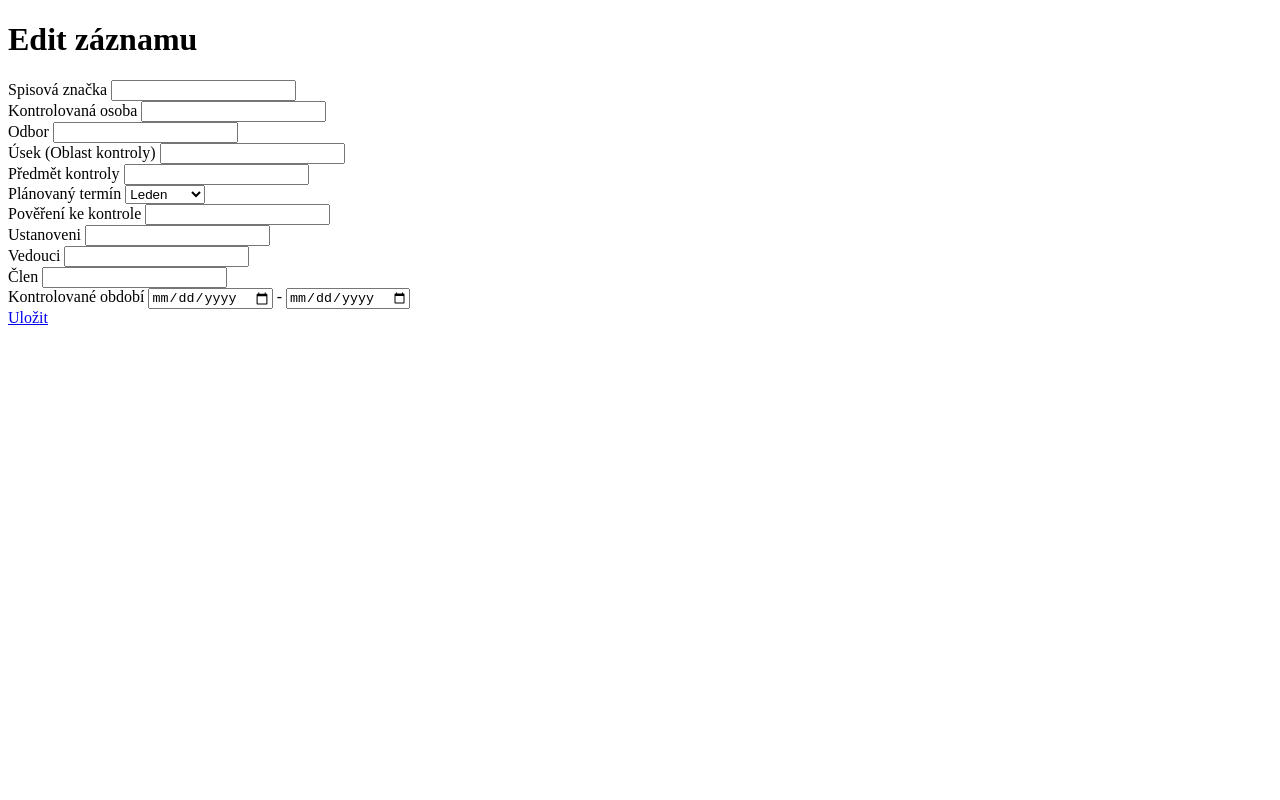
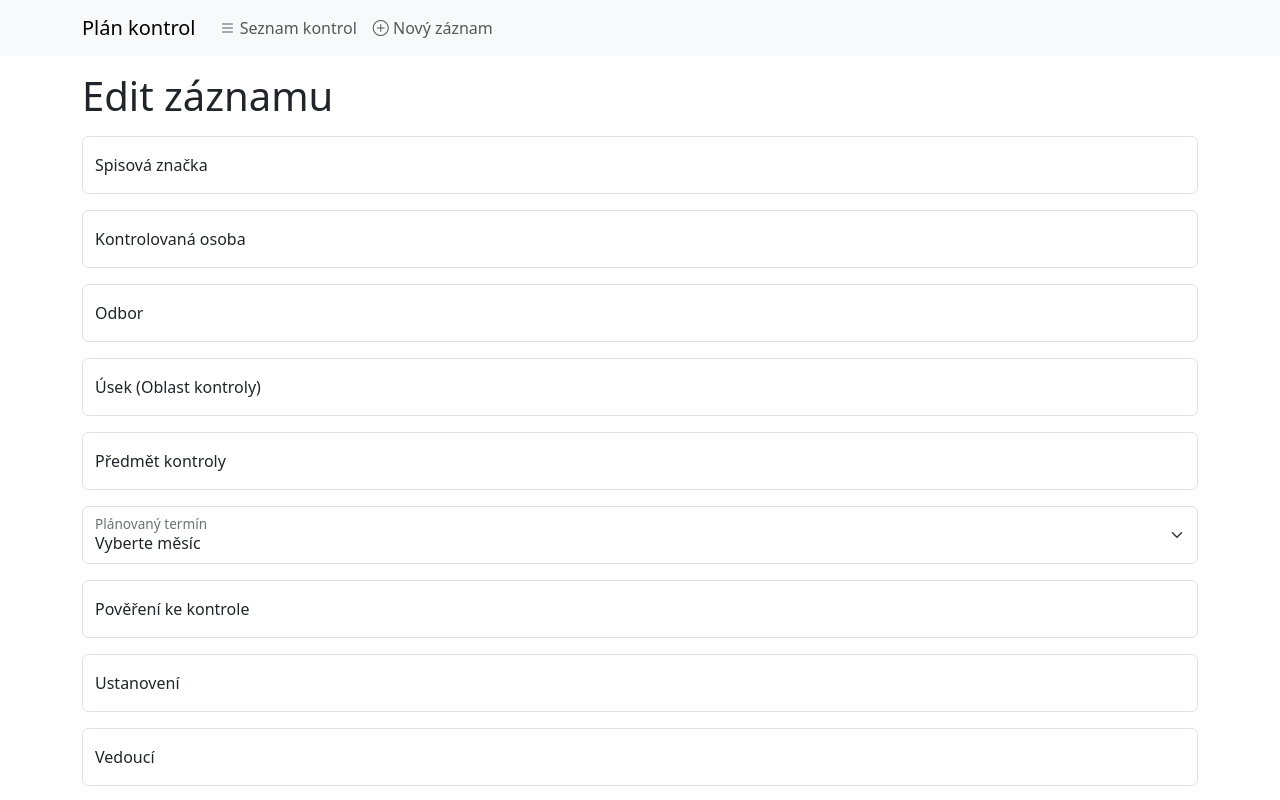
Before and after one commit to BaspelOp/khk-projekt, a SvelteKit app: page /table/editRecord in a window 1280 px wide. Shown: the top 800 px of the page. Built offline with nearby package versions, Linux system fonts and the light colour scheme.

Commit message:
feat: design

```diff
--- a/src/lib/store.js
+++ b/src/lib/store.js
@@ -2,18 +2,18 @@ import { writable } from "svelte/store";
 
 export const zaznamy = writable([
     {
-        kontrolovanaOsoba: 'Janko Hraško',
+        kontrolovanaOsoba: 'Miloš Frontman, U Starosty 456, Domanín',
         odbor: 'MSZ',
         usek: 'Venkovní věci',
-        predmetKontroly: 'Sus týpek',
+        predmetKontroly: 'kotel podle zákona § 1 odst. 5 zákona č. 892/2013 Sb.',
         planovanyTermin: 'srpen',
-        spisovaZn: 'sdfsd',
-        povereniKeKontrole: 'sdf',
-        ustanoveni: 'sdf',
-        vedouci: 'sdf',
-        clen: 'sdf',
-        datum: 'Invalid Date',
-        kontrolovaneObdobi: 'Invalid Date'
+        spisovaZn: 'KUKHK-52/654/2023',
+        povereniKeKontrole: 'č.564/2023',
+        ustanoveni: '§ 6 odst. 1 zákona č. 298/2014 Sb.',
+        vedouci: 'Lubomír Voral, ev. č. 4659 - vedoucí kontrolní skupiny',
+        clen: 'Zdeněk Týn, ev. č. 899 - člen kontrolní skupiny',
+        datum: '23.9.2023',
+        kontrolovaneObdobi: '1.1.2012 - 30.12.2015'
     },
 ]);
 
--- a/src/routes/+layout.svelte
+++ b/src/routes/+layout.svelte
@@ -1,5 +1,57 @@
 <script>
-    import { base } from '$app/paths';
+    import { base } from "$app/paths";
 </script>
 
-<slot />
+<svelte:head>
+    <title>Plán kontrol</title>
+
+    <link
+        href="https://cdn.jsdelivr.net/npm/bootstrap@5.3.3/dist/css/bootstrap.min.css"
+        rel="stylesheet"
+        integrity="sha384-QWTKZyjpPEjISv5WaRU9OFeRpok6YctnYmDr5pNlyT2bRjXh0JMhjY6hW+ALEwIH"
+        crossorigin="anonymous"
+    />
+    <script
+        src="https://cdn.jsdelivr.net/npm/bootstrap@5.3.3/dist/js/bootstrap.bundle.min.js"
+        integrity="sha384-YvpcrYf0tY3lHB60NNkmXc5s9fDVZLESaAA55NDzOxhy9GkcIdslK1eN7N6jIeHz"
+        crossorigin="anonymous"
+    ></script>
+    <link
+        rel="stylesheet"
+        href="https://cdn.jsdelivr.net/npm/bootstrap-icons@1.11.3/font/bootstrap-icons.min.css"
+    />
+</svelte:head>
+
+<nav class="navbar sticky-top navbar-expand-lg bg-body-tertiary">
+    <div class="container">
+        <a class="navbar-brand" href="/">Plán kontrol</a>
+        <button
+            class="navbar-toggler"
+            type="button"
+            data-bs-toggle="collapse"
+            data-bs-target="#navbarNav"
+            aria-controls="navbarNav"
+            aria-expanded="false"
+            aria-label="Toggle navigation"
+        >
+            <span class="navbar-toggler-icon"></span>
+        </button>
+        <div class="collapse navbar-collapse" id="navbarNav">
+            <ul class="navbar-nav">
+                <li class="nav-item">
+                    <a class="nav-link" href="/table"
+                        ><i class="bi bi-list"></i> Seznam kontrol</a
+                    >
+                </li>
+                <li class="nav-item">
+                    <a class="nav-link" href="/table/newRecord"
+                        ><i class="bi bi-plus-circle"></i> Nový záznam</a
+                    >
+                </li>
+            </ul>
+        </div>
+    </div>
+</nav>
+<div class="container my-3">
+    <slot />
+</div>
--- a/src/routes/table/editRecord/+page.svelte
+++ b/src/routes/table/editRecord/+page.svelte
@@ -1,6 +1,6 @@
 <script>
-    import { onMount } from 'svelte';
-    import { selectedZaznam } from '../../../lib/store.js';
+    import { onMount } from "svelte";
+    import { selectedZaznam } from "../../../lib/store.js";
 
     onMount(() => {
         console.log($selectedZaznam);
@@ -11,80 +11,165 @@
     }
 </script>
 
-<div class="bg-form">
+<svelte:head>
+    <title>Upravení záznamu - Plán kontrol</title>
+</svelte:head>
+
 <h1>Edit záznamu</h1>
 <form method="POST" action="?/newZaznam">
-        <div>
+    <div class="form-floating my-3">
+        <input
+            type="text"
+            id="spisovaZn"
+            name="spisovaZn"
+            class="form-control"
+            placeholder="Spisová značka"
+            bind:value={$selectedZaznam.spisovaZn}
+        />
         <label for="spisovaZn">Spisová značka</label>
-            <input type="text" id="spisovaZn" name="spisovaZn" bind:value={$selectedZaznam.spisovaZn}>
     </div>
 
-        <div>
+    <div class="form-floating my-3">
+        <input
+            type="text"
+            id="kontrolovanaOsoba"
+            name="kontrolovanaOsoba"
+            class="form-control"
+            placeholder="Kontrolovaná osoba"
+            bind:value={$selectedZaznam.kontrolovanaOsoba}
+        />
         <label for="kontrolovanaOsoba">Kontrolovaná osoba</label>
-            <input type="text" id="kontrolovanaOsoba" name="kontrolovanaOsoba" bind:value={$selectedZaznam.kontrolovanaOsoba}>
     </div>
 
-        <div>
+    <div class="form-floating my-3">
+        <input
+            type="text"
+            id="odbor"
+            name="odbor"
+            class="form-control"
+            placeholder="Odbor"
+            bind:value={$selectedZaznam.odbor}
+        />
         <label for="odbor">Odbor</label>
-            <input type="text" id="odbor" name="odbor" bind:value={$selectedZaznam.odbor}>
     </div>
 
-        <div>
+    <div class="form-floating my-3">
+        <input
+            type="text"
+            id="usek"
+            name="usek"
+            class="form-control"
+            placeholder="Úsek (Oblast kontroly)"
+            bind:value={$selectedZaznam.usek}
+        />
         <label for="usek">Úsek (Oblast kontroly)</label>
-            <input type="text" id="usek" name="usek" bind:value={$selectedZaznam.usek}>
     </div>
 
-        <div>
+    <div class="form-floating my-3">
+        <input
+            type="text"
+            id="predmetKontroly"
+            name="predmetKontroly"
+            class="form-control"
+            placeholder="Předmět kontroly"
+            bind:value={$selectedZaznam.predmetKontroly}
+        />
         <label for="predmetKontroly">Předmět kontroly</label>
-            <input type="text" id="predmetKontroly" name="predmetKontroly" bind:value={$selectedZaznam.predmetKontroly}>
     </div>
 
-        <div>
+    <div class="form-floating my-3">
+        <select
+            id="planovanyTermin"
+            class="form-select"
+            bind:value={$selectedZaznam.planovanyTermin}
+        >
+            <option value="" disabled selected>Vyberte měsíc</option>
+            <option value="Leden">Leden</option>
+            <option value="Únor">Únor</option>
+            <option value="Březen">Březen</option>
+            <option value="Duben">Duben</option>
+            <option value="Květen">Květen</option>
+            <option value="Červen">Červen</option>
+            <option value="Červenec">Červenec</option>
+            <option value="Srpen">Srpen</option>
+            <option value="Září">Září</option>
+            <option value="Říjen">Říjen</option>
+            <option value="Listopad">Listopad</option>
+            <option value="Prosinec">Prosinec</option>
+        </select>
         <label for="planovanyTermin">Plánovaný termín</label>
-            <select id="planovanyTermin" bind:value={$selectedZaznam.planovanyTermin}>
-                <option value="leden">Leden</option>
-                <option value="unor">Únor</option>
-                <option value="brezen">Březen</option>
-                <option value="duben">Duben</option>
-                <option value="kveten">Květen</option>
-                <option value="cerven">Červen</option>
-                <option value="cervenec">Červenec</option>
-                <option value="srpen">Srpen</option>
-                <option value="zari">Září</option>
-                <option value="rijen">Říjen</option>
-                <option value="listopad">Listopad</option>
-                <option value="prosinec">Prosinec</option>
-            </select>
     </div>
 
-        <div>
+    <div class="form-floating my-3">
+        <input
+            type="text"
+            id="povereniKeKontrole"
+            name="povereniKeKontrole"
+            class="form-control"
+            placeholder="Pověření ke kontrole"
+            bind:value={$selectedZaznam.povereniKeKontrole}
+        />
         <label for="povereniKeKontrole">Pověření ke kontrole</label>
-            <input type="text" id="povereniKeKontrole" name="povereniKeKontrole" bind:value={$selectedZaznam.povereniKeKontrole}>
     </div>
 
-        <div>
-            <label for="ustanoveni">Ustanoveni</label>
-            <input type="text" id="ustanoveni" name="ustanoveni" bind:value={$selectedZaznam.ustanoveni}>
+    <div class="form-floating my-3">
+        <input
+            type="text"
+            id="ustanoveni"
+            name="ustanoveni"
+            class="form-control"
+            placeholder="Ustanovení"
+            bind:value={$selectedZaznam.ustanoveni}
+        />
+        <label for="ustanoveni">Ustanovení</label>
     </div>
 
-        <div>
-            <label for="vedouci">Vedouci</label>
-            <input type="text" id="vedouci" name="vedouci" bind:value={$selectedZaznam.vedouci}>
+    <div class="form-floating my-3">
+        <input
+            type="text"
+            id="vedouci"
+            name="vedouci"
+            class="form-control"
+            placeholder="Vedoucí"
+            bind:value={$selectedZaznam.vedouci}
+        />
+        <label for="vedouci">Vedoucí</label>
     </div>
 
-        <div>
+    <div class="form-floating my-3">
+        <input
+            type="text"
+            id="clen"
+            name="clen"
+            class="form-control"
+            placeholder="Člen"
+            bind:value={$selectedZaznam.clen}
+        />
         <label for="clen">Člen</label>
-            <input type="text" id="clen" name="clen" bind:value={$selectedZaznam.clen}>
     </div>
 
-        <div>
-            <label for="kontrolovaneObdobi">Kontrolované období</label>
-            <input type="date" bind:value={$selectedZaznam.kontrolovaneObdobi}>
-            <span>-</span>
-            <input type="date" bind:value={$selectedZaznam.kontrolovaneObdobi}>
+    <div class="input-group my-3">
+        <span class="input-group-text">Kontrolované období:</span>
+        <input
+            type="date"
+            class="form-control"
+            bind:value={$selectedZaznam.kontrolovaneObdobi}
+        />
+        <span class="input-group-text">-</span>
+        <input
+            type="date"
+            class="form-control"
+            bind:value={$selectedZaznam.kontrolovaneObdobi}
+        />
     </div>
 
     <!-- <>Uložit</button> -->
-        <div on:click={() => ulozitDoStore()}><a href="../table/">Uložit</a></div>
+    <a href="/table">
+        <button
+            class="btn btn-outline-primary"
+            on:click={() => ulozitDoStore()}
+        >
+            <i class="bi bi-floppy"></i> Uložit
+        </button>
+    </a>
 </form>
-</div>
```
Also changed, not shown: package.json (+7 -7 lines), src/routes/+error.svelte (added, +10 -0 lines), src/routes/table/+page.svelte (+45 -31 lines), src/routes/table/newRecord/+page.svelte (+127 -62 lines), 1 other file (tests, documents, lock files or other folders). Lines whose indentation alone changed are shown as unchanged.
